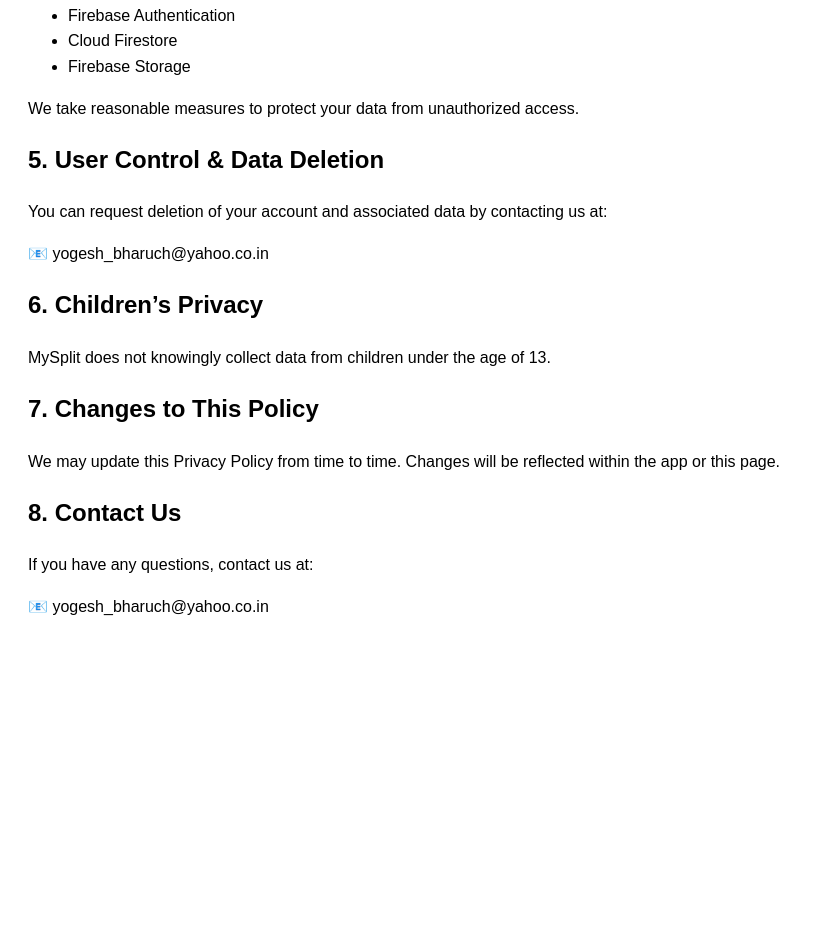
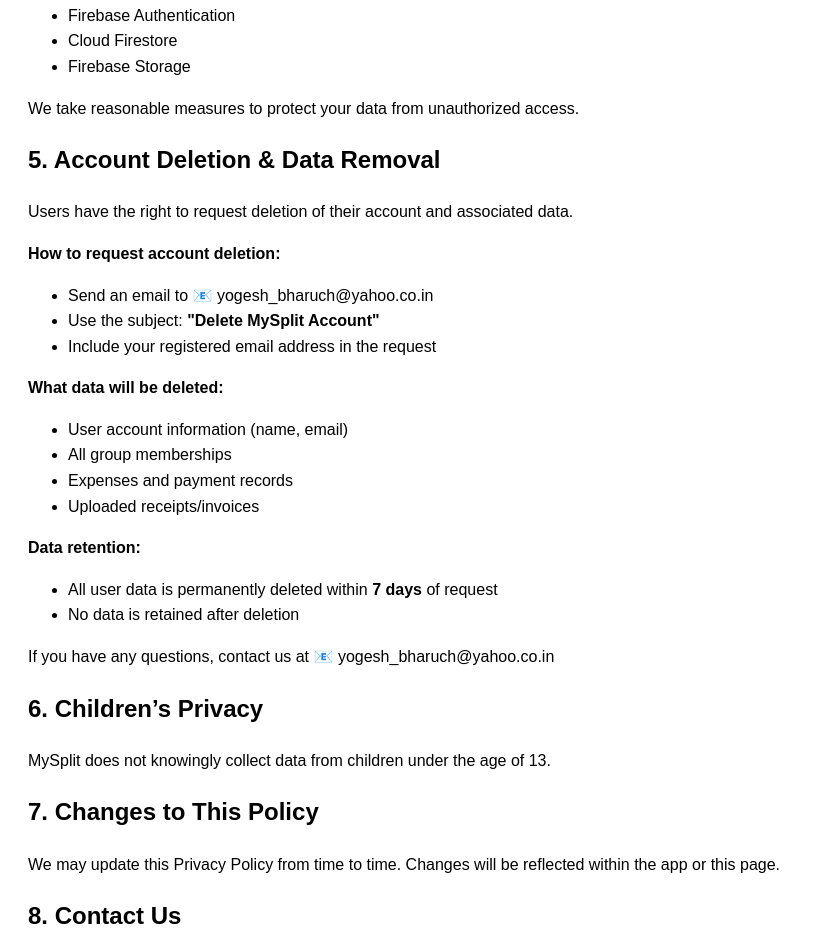
Before and after one commit to yogesh-bharuch/mysplit-privacy-policy, a plain HTML site: page index.html in a window 1280 px wide. Shown: the part 1056-1995 px from the top of the page, without its empty margins (0-814 px from the left). Before the commit the page ends 1720 px from the top, so only its background shows below. Drawn offline with Linux system fonts and the light colour scheme.

Commit message:
Enhance account deletion and data removal section
Added detailed instructions for account deletion and data removal, including user rights and data retention policy.

```diff
--- a/index.html
+++ b/index.html
@@ -56,9 +56,32 @@
 
 <p>We take reasonable measures to protect your data from unauthorized access.</p>
 
-<h2>5. User Control & Data Deletion</h2>
-<p>You can request deletion of your account and associated data by contacting us at:</p>
-<p>📧 yogesh_bharuch@yahoo.co.in</p>
+<h2>5. Account Deletion & Data Removal</h2>
+
+<p>Users have the right to request deletion of their account and associated data.</p>
+
+<p><b>How to request account deletion:</b></p>
+<ul>
+<li>Send an email to 📧 yogesh_bharuch@yahoo.co.in</li>
+<li>Use the subject: <b>"Delete MySplit Account"</b></li>
+<li>Include your registered email address in the request</li>
+</ul>
+
+<p><b>What data will be deleted:</b></p>
+<ul>
+<li>User account information (name, email)</li>
+<li>All group memberships</li>
+<li>Expenses and payment records</li>
+<li>Uploaded receipts/invoices</li>
+</ul>
+
+<p><b>Data retention:</b></p>
+<ul>
+<li>All user data is permanently deleted within <b>7 days</b> of request</li>
+<li>No data is retained after deletion</li>
+</ul>
+
+<p>If you have any questions, contact us at 📧 yogesh_bharuch@yahoo.co.in</p>
 
 <h2>6. Children’s Privacy</h2>
 <p>MySplit does not knowingly collect data from children under the age of 13.</p>
```
